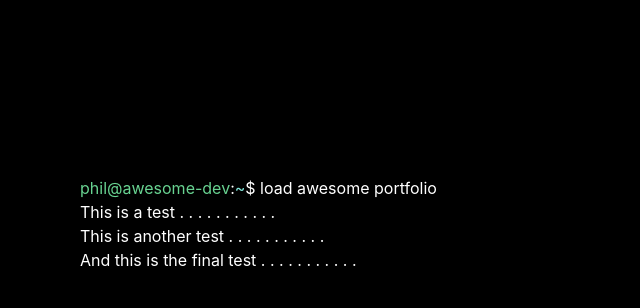
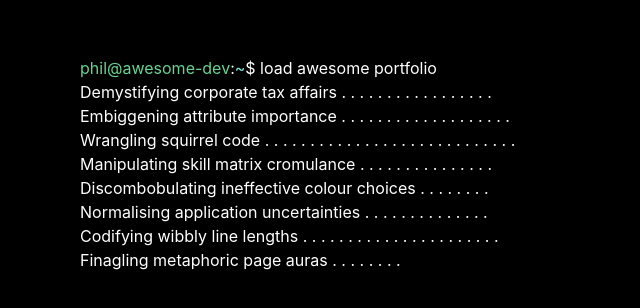
Before and after one commit to PhilipVigus/portfolio2, a React (Create React App) app: page /loading in a window 1280 px wide. Shown: the part 448-756 px from the top of the page, without its empty margins (0-640 px from the left). Built offline with nearby package versions, Linux system fonts and the light colour scheme.

Commit message:
Improve display of system messages

```diff
--- a/src/components/pages/loading/Loading.jsx
+++ b/src/components/pages/loading/Loading.jsx
@@ -1,7 +1,7 @@
 /* eslint-disable no-use-before-define */
-import React, { useState } from 'react';
+import React, { useRef, useState } from 'react';
 import { Link } from 'react-router-dom';
-import { Text, Flex, Box } from '@chakra-ui/react';
+import { Flex, Box } from '@chakra-ui/react';
 import CommandPrompt from './CommandPrompt';
 import TypedSentence from './TypedSentence';
 import SystemMessage from './SystemMessage';
@@ -10,6 +10,7 @@ import messageData from './data.json';
 function LoadingScreen() {
   const systemMessages = messageData.messages;
   const [displayCursor, setDisplayCursor] = useState(true);
+  const messageSpeed = useRef(50);
 
   const displayNextMessage = () => {
     if (systemMessages.length === 0) {
@@ -23,10 +24,18 @@ function LoadingScreen() {
     const nextMessage = systemMessages.shift();
 
     const messageComponent = (
-      <SystemMessage key={nextMessage} message={nextMessage} onFinishDisplay={displayNextMessage} />
+      <SystemMessage
+        key={nextMessage}
+        message={nextMessage}
+        onFinishDisplay={displayNextMessage}
+        speed={messageSpeed.current}
+      />
     );
 
     setDisplayedMessages((displayedMessages) => [...displayedMessages, messageComponent]);
+    if (messageSpeed.current > 10) {
+      messageSpeed.current -= 10;
+    }
   };
 
   const [displayedMessages, setDisplayedMessages] = useState([
@@ -42,10 +51,10 @@ function LoadingScreen() {
     <Link to="/about">
       <Box minH="100vh" minW="100vw" color="white" backgroundColor="black">
         <Flex minH="100vh" alignItems="flex-end" p={[5, 10, 16, 20]}>
-          <Text display="inline-block" h="min-content" fontSize={['sm', null, 'md']}>
+          <Box display="inline-block" h="min-content" fontSize={['sm', null, 'md']}>
             <CommandPrompt />
             {displayedMessages}
-          </Text>
+          </Box>
         </Flex>
       </Box>
     </Link>
--- a/src/components/pages/loading/SystemMessage.jsx
+++ b/src/components/pages/loading/SystemMessage.jsx
@@ -2,9 +2,8 @@ import React, { useEffect, useState } from 'react';
 import PropTypes from 'prop-types';
 import { Text } from '@chakra-ui/react';
 
-function SystemMessage({ message, onFinishDisplay }) {
-  const PROGRESS_STEPS = 10;
-  const SPEED = 50;
+function SystemMessage({ message, onFinishDisplay, speed }) {
+  const PROGRESS_STEPS = 50 - message.length;
   const PROGRESS_STRING = ' .';
 
   const [displayedMessage, setDisplayedMessage] = useState(message);
@@ -15,7 +14,7 @@ function SystemMessage({ message, onFinishDisplay }) {
       const timer = setTimeout(() => {
         setDisplayedMessage(`${displayedMessage}${PROGRESS_STRING}`);
         setProgress((val) => val + 1);
-      }, SPEED);
+      }, speed);
       return () => clearTimeout(timer);
     }
 
@@ -29,7 +28,8 @@ function SystemMessage({ message, onFinishDisplay }) {
 
 SystemMessage.propTypes = {
   message: PropTypes.string.isRequired,
-  onFinishDisplay: PropTypes.func.isRequired
+  onFinishDisplay: PropTypes.func.isRequired,
+  speed: PropTypes.number.isRequired
 };
 
 export default SystemMessage;
--- a/src/components/pages/loading/data.json
+++ b/src/components/pages/loading/data.json
@@ -1,3 +1,16 @@
 {
-  "messages": ["This is a test", "This is another test", "And this is the final test"]
+  "messages": [
+    "Demystifying corporate tax affairs",
+    "Embiggening attribute importance",
+    "Wrangling squirrel code",
+    "Manipulating skill matrix cromulance",
+    "Discombobulating ineffective colour choices",
+    "Normalising application uncertainties",
+    "Codifying wibbly line lengths",
+    "Finagling metaphoric page auras",
+    "Mulching page debris",
+    "Cogitating over transcendental musings",
+    "Regurgitating philosophical dead ends",
+    "Ready for awesomeness overload"
+  ]
 }
```
